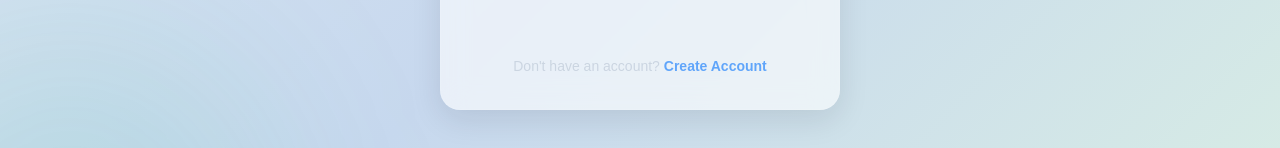
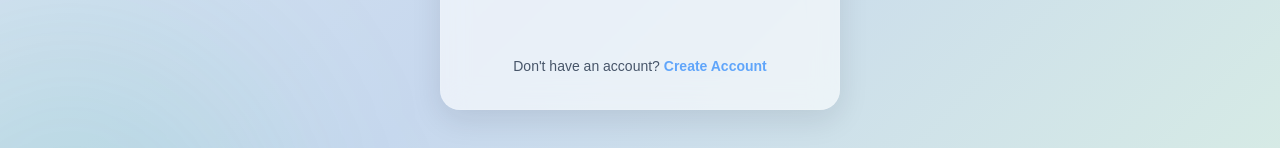
Before and after one commit to koinet-pixel/chat, a website: page login.html in a window 1280 px wide. Shown: the part 514-662 px from the top of the page. Drawn offline with Linux system fonts and the light colour scheme; no server answers.

Commit message:
Updated chat app

```diff
--- a/login.html
+++ b/login.html
@@ -350,7 +350,7 @@ body::after{
 
       text-align:center;
 
-      color:#cbd5e1;
+      color: #475569;
 
       font-size:14px;
 
```
